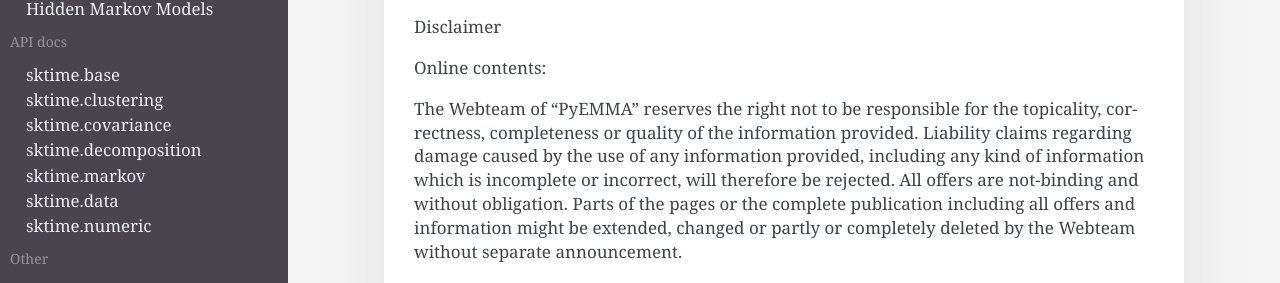
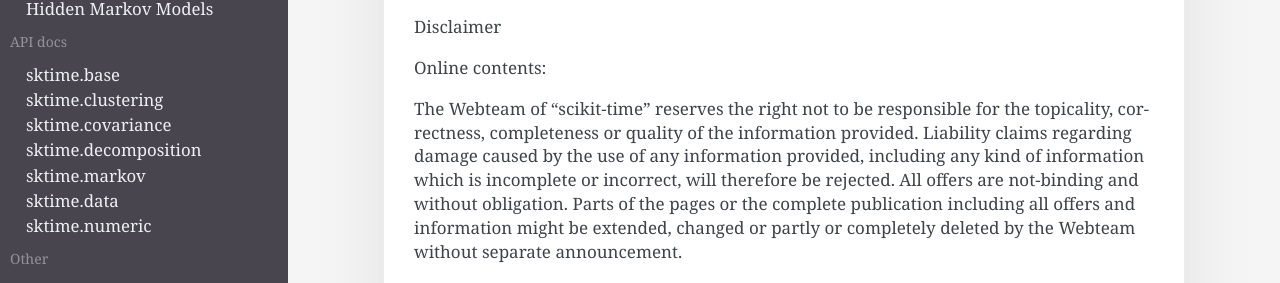
Before and after one commit to deeptime-ml/deeptime, a Sphinx documentation site: the page built from docs/source/imprint.rst, in a window 1280 px wide. Shown: the part 267-550 px from the top of the page. Built offline with Sphinx 7.4.7, drawn with Linux system fonts in a browser that asks for light colours; formulas are drawn with MathJax 3; pages that are not in the unit, such as notebooks, are missing from menus.

Commit message:
update imprint

```diff
--- a/docs/source/imprint.rst
+++ b/docs/source/imprint.rst
@@ -22,7 +22,7 @@
 
 Online contents:
 
-The Webteam of “PyEMMA” reserves the right not to be responsible for the topicality, correctness, completeness
+The Webteam of “scikit-time” reserves the right not to be responsible for the topicality, correctness, completeness
 or quality of the information provided. Liability claims regarding damage caused by the use of any information provided,
 including any kind of information which is incomplete or incorrect, will therefore be rejected.
 All offers are not-binding and without obligation. Parts of the pages or the complete publication including
```
